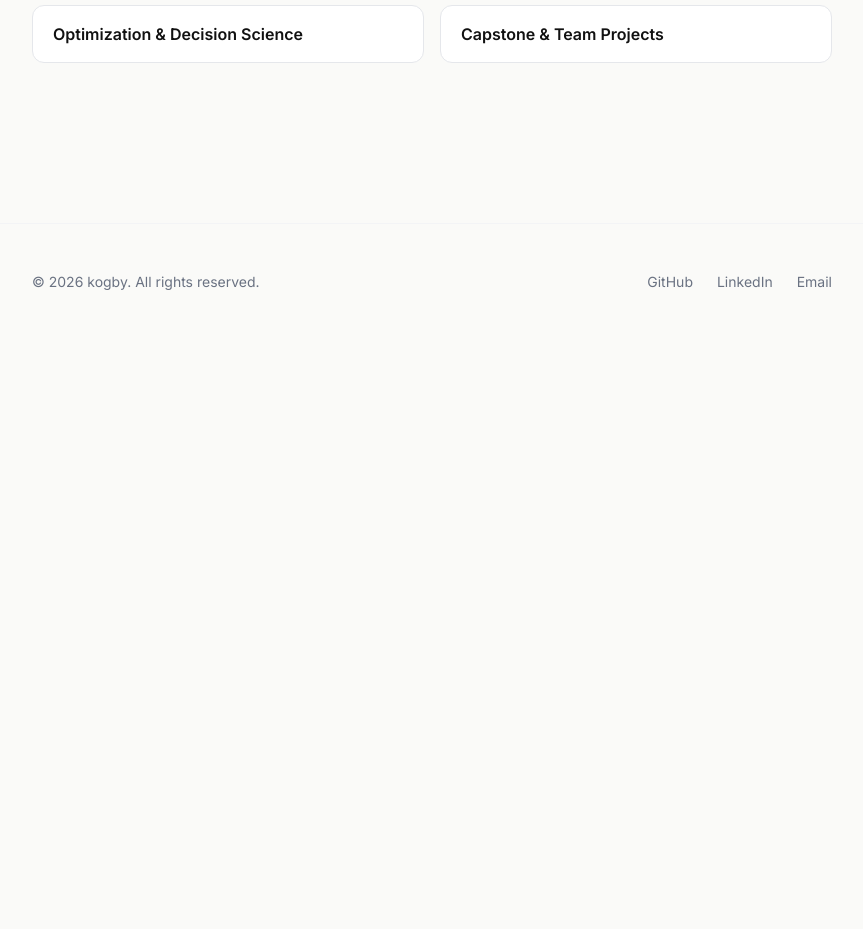
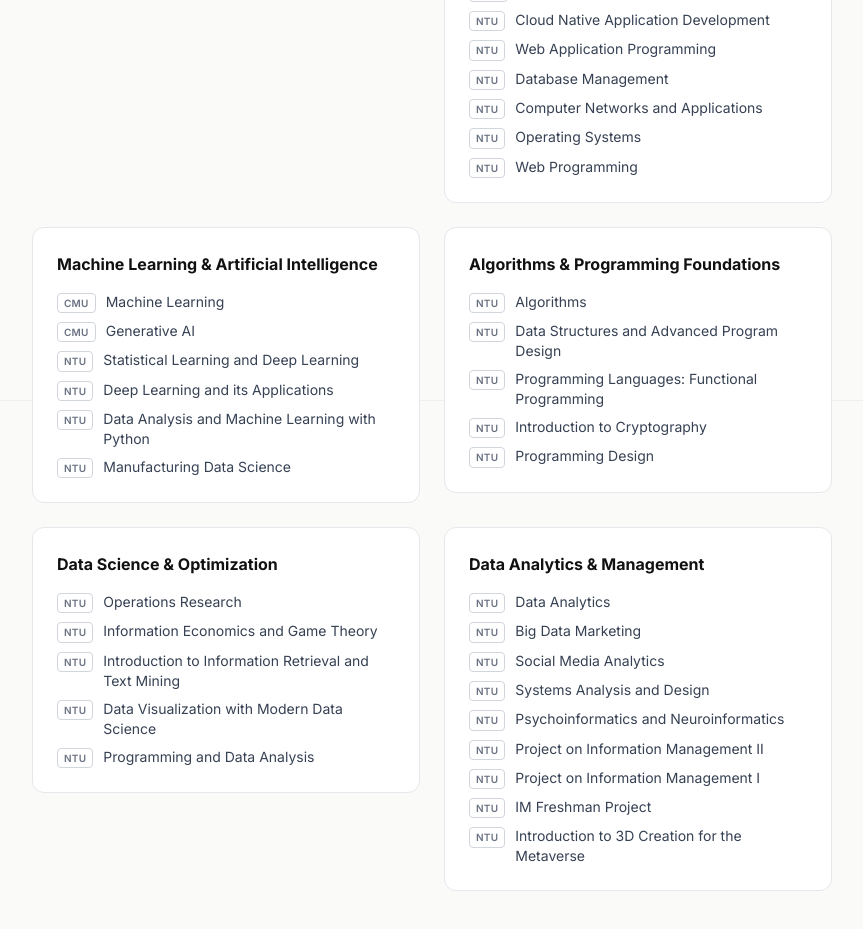
Before and after one commit to kogby/kogby.github.io, a Next.js app: page /learning in a window 1280 px wide. Shown: the part 2000-2929 px from the top of the page, without its empty margins (208-1071 px from the left). Before the commit the page ends 2340 px from the top, so only its background shows below. Built offline with nearby package versions, Linux system fonts and the light colour scheme.

Commit message:
feat: coursework regrouped with CMU courses, titles plus course names
Themes: ML Systems, Systems & Backend, ML & AI, Algorithms, Data Science & Optimization, Data Analytics & Management. Drops theme summaries/learnings; every NTU course placed exactly once.

```diff
--- a/components/CourseworkList.tsx
+++ b/components/CourseworkList.tsx
@@ -4,7 +4,7 @@ import { motion } from "framer-motion";
 import Container from "./ui/Container";
 import { coursework } from "@/lib/data";
 
-// Theme titles only; the individual courses are listed per school under Education.
+// Theme title + its courses (CMU and NTU); no theme descriptions.
 export default function CourseworkList() {
 	return (
 		<section id="coursework" className="py-20 border-t border-gray-200">
@@ -19,10 +19,20 @@ export default function CourseworkList() {
 					<div className="h-1 w-20 bg-black"></div>
 				</motion.div>
 
-				<div className="grid sm:grid-cols-2 gap-4">
+				<div className="grid md:grid-cols-2 gap-6 items-start">
 					{coursework.map((theme) => (
-						<div key={theme.id} className="bg-white px-5 py-4 border border-gray-200 rounded-xl font-semibold">
-							{theme.title}
+						<div key={theme.id} className="bg-white p-6 border border-gray-200 rounded-xl">
+							<h3 className="font-bold mb-4">{theme.title}</h3>
+							<ul className="space-y-2">
+								{theme.courses.map((course) => (
+									<li key={course.school + course.name} className="flex items-baseline gap-2.5 text-sm">
+										<span className="flex-shrink-0 text-[10px] font-semibold px-1.5 py-0.5 border border-gray-300 rounded text-gray-500 tracking-wide">
+											{course.school}
+										</span>
+										<span className="text-gray-700">{course.name}</span>
+									</li>
+								))}
+							</ul>
 						</div>
 					))}
 				</div>
--- a/data/coursework.json
+++ b/data/coursework.json
@@ -1,110 +1,219 @@
 {
   "coursework": [
     {
+      "id": "ml-systems",
+      "title": "ML Systems",
+      "courses": [
+        {
+          "school": "CMU",
+          "code": "",
+          "name": "LLM Systems"
+        },
+        {
+          "school": "CMU",
+          "code": "",
+          "name": "Machine Learning Systems"
+        }
+      ]
+    },
+    {
       "id": "systems-backend",
       "title": "Systems & Backend Engineering",
-      "summary": "The backbone of how I build reliable services — operating systems, networks, databases, and cloud-native web applications.",
-      "learnings": [
-        "OS internals: process scheduling, virtual memory, concurrency, and synchronization",
-        "Networking: the TCP/IP stack, socket programming, HTTP, and routing",
-        "Databases: relational modeling, SQL, indexing, transactions, and normalization",
-        "Full-stack & cloud-native delivery: REST APIs, microservices, containerization, and deployment",
-        "Systems analysis & design: requirements engineering, UML modeling, and the software lifecycle"
-      ],
       "courses": [
-        { "school": "NTU", "code": "IM5072", "name": "Cloud Native Application Development" },
-        { "school": "NTU", "code": "IM5068", "name": "Web Application Programming" },
-        { "school": "NTU", "code": "IM3008", "name": "Database Management" },
-        { "school": "NTU", "code": "IM3010", "name": "Computer Networks and Applications" },
-        { "school": "NTU", "code": "IM2003", "name": "Operating Systems" },
-        { "school": "NTU", "code": "IM3007", "name": "Systems Analysis and Design" },
-        { "school": "NTU", "code": "EE3035", "name": "Web Programming" }
+        {
+          "school": "CMU",
+          "code": "",
+          "name": "Distributed Systems"
+        },
+        {
+          "school": "CMU",
+          "code": "",
+          "name": "Computer Systems"
+        },
+        {
+          "school": "CMU",
+          "code": "",
+          "name": "Cloud Computing"
+        },
+        {
+          "school": "NTU",
+          "code": "IM5072",
+          "name": "Cloud Native Application Development"
+        },
+        {
+          "school": "NTU",
+          "code": "IM5068",
+          "name": "Web Application Programming"
+        },
+        {
+          "school": "NTU",
+          "code": "IM3008",
+          "name": "Database Management"
+        },
+        {
+          "school": "NTU",
+          "code": "IM3010",
+          "name": "Computer Networks and Applications"
+        },
+        {
+          "school": "NTU",
+          "code": "IM2003",
+          "name": "Operating Systems"
+        },
+        {
+          "school": "NTU",
+          "code": "EE3035",
+          "name": "Web Programming"
+        }
+      ]
+    },
+    {
+      "id": "ml-ai",
+      "title": "Machine Learning & Artificial Intelligence",
+      "courses": [
+        {
+          "school": "CMU",
+          "code": "",
+          "name": "Machine Learning"
+        },
+        {
+          "school": "CMU",
+          "code": "",
+          "name": "Generative AI"
+        },
+        {
+          "school": "NTU",
+          "code": "IM5056",
+          "name": "Statistical Learning and Deep Learning"
+        },
+        {
+          "school": "NTU",
+          "code": "IM5062",
+          "name": "Deep Learning and its Applications"
+        },
+        {
+          "school": "NTU",
+          "code": "IM1013",
+          "name": "Data Analysis and Machine Learning with Python"
+        },
+        {
+          "school": "NTU",
+          "code": "IM5055",
+          "name": "Manufacturing Data Science"
+        }
       ]
     },
     {
       "id": "algorithms-foundations",
       "title": "Algorithms & Programming Foundations",
-      "summary": "Core computer-science foundations — data structures, algorithm design, programming paradigms, and cryptography.",
-      "learnings": [
-        "Data structures (trees, graphs, heaps, hash tables) and asymptotic complexity analysis",
-        "Algorithm design: greedy, divide-and-conquer, dynamic programming, and graph algorithms",
-        "Functional programming: immutability, higher-order functions, and recursion",
-        "Cryptography: symmetric/asymmetric encryption, hashing, and the number theory behind them"
-      ],
       "courses": [
-        { "school": "NTU", "code": "IM2009", "name": "Algorithms" },
-        { "school": "NTU", "code": "IM1010", "name": "Data Structures and Advanced Program Design" },
-        { "school": "NTU", "code": "IM2012", "name": "Programming Languages: Functional Programming" },
-        { "school": "NTU", "code": "MATH5425", "name": "Introduction to Cryptography" },
-        { "school": "NTU", "code": "IM1003", "name": "Programming Design" }
+        {
+          "school": "NTU",
+          "code": "IM2009",
+          "name": "Algorithms"
+        },
+        {
+          "school": "NTU",
+          "code": "IM1010",
+          "name": "Data Structures and Advanced Program Design"
+        },
+        {
+          "school": "NTU",
+          "code": "IM2012",
+          "name": "Programming Languages: Functional Programming"
+        },
+        {
+          "school": "NTU",
+          "code": "MATH5425",
+          "name": "Introduction to Cryptography"
+        },
+        {
+          "school": "NTU",
+          "code": "IM1003",
+          "name": "Programming Design"
+        }
       ]
     },
     {
-      "id": "ml-deep-learning",
-      "title": "Machine Learning & Deep Learning",
-      "summary": "From statistical learning theory to deep neural networks, and applying them to real industrial data.",
-      "learnings": [
-        "Supervised & unsupervised learning, model evaluation, and regularization",
-        "Deep learning: CNNs, RNNs, backpropagation, and training/optimization",
-        "Statistical learning theory: the bias–variance tradeoff and ensemble methods",
-        "End-to-end ML pipelines in Python (scikit-learn, PyTorch/TensorFlow)",
-        "Domain application to manufacturing and industrial data"
-      ],
+      "id": "data-science-optimization",
+      "title": "Data Science & Optimization",
       "courses": [
-        { "school": "NTU", "code": "IM5056", "name": "Statistical Learning and Deep Learning" },
-        { "school": "NTU", "code": "IM5062", "name": "Deep Learning and its Applications" },
-        { "school": "NTU", "code": "IM1013", "name": "Data Analysis and Machine Learning with Python" },
-        { "school": "NTU", "code": "IM5055", "name": "Manufacturing Data Science" }
+        {
+          "school": "NTU",
+          "code": "IM2010",
+          "name": "Operations Research"
+        },
+        {
+          "school": "NTU",
+          "code": "IM5066",
+          "name": "Information Economics and Game Theory"
+        },
+        {
+          "school": "NTU",
+          "code": "IM5030",
+          "name": "Introduction to Information Retrieval and Text Mining"
+        },
+        {
+          "school": "NTU",
+          "code": "BA4009",
+          "name": "Data Visualization with Modern Data Science"
+        },
+        {
+          "school": "NTU",
+          "code": "GenEd5011",
+          "name": "Programming and Data Analysis"
+        }
       ]
     },
     {
-      "id": "data-science-analytics",
-      "title": "Data Science & Analytics",
-      "summary": "Turning raw data into insight — analytics, information retrieval, visualization, and applied domain analytics.",
-      "learnings": [
-        "Data wrangling, exploratory analysis, and statistical inference",
-        "Information retrieval and text mining / NLP fundamentals",
-        "Data visualization and data storytelling",
-        "Applied analytics for marketing, social media, and behavioral data"
-      ],
+      "id": "data-analytics-management",
+      "title": "Data Analytics & Management",
       "courses": [
-        { "school": "NTU", "code": "IE5054", "name": "Data Analytics" },
-        { "school": "NTU", "code": "IM5030", "name": "Introduction to Information Retrieval and Text Mining" },
-        { "school": "NTU", "code": "BA4009", "name": "Data Visualization with Modern Data Science" },
-        { "school": "NTU", "code": "IB5082", "name": "Big Data Marketing" },
-        { "school": "NTU", "code": "IM5060", "name": "Social Media Analytics" },
-        { "school": "NTU", "code": "GenEd5011", "name": "Programming and Data Analysis" },
-        { "school": "NTU", "code": "Psy5261", "name": "Psychoinformatics and Neuroinformatics" }
-      ]
-    },
-    {
-      "id": "optimization-decision",
-      "title": "Optimization & Decision Science",
-      "summary": "Mathematical modeling for decision-making — optimization, game theory, and information economics.",
-      "learnings": [
-        "Linear and integer programming and optimization modeling",
-        "Game theory, mechanism design, and information economics",
-        "Decision-making under uncertainty"
-      ],
-      "courses": [
-        { "school": "NTU", "code": "IM2010", "name": "Operations Research" },
-        { "school": "NTU", "code": "IM5066", "name": "Information Economics and Game Theory" }
-      ]
-    },
-    {
-      "id": "capstone-projects",
-      "title": "Capstone & Team Projects",
-      "summary": "Multi-semester, team-based software projects taking a product from requirements to delivery.",
-      "learnings": [
-        "Full project lifecycle: requirements, design, implementation, and delivery",
-        "Cross-functional teamwork and project management",
-        "3D and interactive media creation for the metaverse"
-      ],
-      "courses": [
-        { "school": "NTU", "code": "IM4001", "name": "Project on Information Management II" },
-        { "school": "NTU", "code": "IM3009", "name": "Project on Information Management I" },
-        { "school": "NTU", "code": "IM1009", "name": "IM Freshman Project" },
-        { "school": "NTU", "code": "IM5063", "name": "Introduction to 3D Creation for the Metaverse" }
+        {
+          "school": "NTU",
+          "code": "IE5054",
+          "name": "Data Analytics"
+        },
+        {
+          "school": "NTU",
+          "code": "IB5082",
+          "name": "Big Data Marketing"
+        },
+        {
+          "school": "NTU",
+          "code": "IM5060",
+          "name": "Social Media Analytics"
+        },
+        {
+          "school": "NTU",
+          "code": "IM3007",
+          "name": "Systems Analysis and Design"
+        },
+        {
+          "school": "NTU",
+          "code": "Psy5261",
+          "name": "Psychoinformatics and Neuroinformatics"
+        },
+        {
+          "school": "NTU",
+          "code": "IM4001",
+          "name": "Project on Information Management II"
+        },
+        {
+          "school": "NTU",
+          "code": "IM3009",
+          "name": "Project on Information Management I"
+        },
+        {
+          "school": "NTU",
+          "code": "IM1009",
+          "name": "IM Freshman Project"
+        },
+        {
+          "school": "NTU",
+          "code": "IM5063",
+          "name": "Introduction to 3D Creation for the Metaverse"
+        }
       ]
     }
   ]
--- a/lib/data.ts
+++ b/lib/data.ts
@@ -59,8 +59,7 @@ export const projects = career.projects.map((p) => ({
 }));
 
 // Coursework grouped into themes, ordered by importance. Website-only (not in
-// the resume-facing career.json). Each course carries its school so CMU slots
-// in later by adding entries.
+// the resume-facing career.json). Each course carries its school; CMU entries have no code.
 export type CourseworkTheme = (typeof courseworkData.coursework)[number];
 export const coursework = courseworkData.coursework;
 
```
